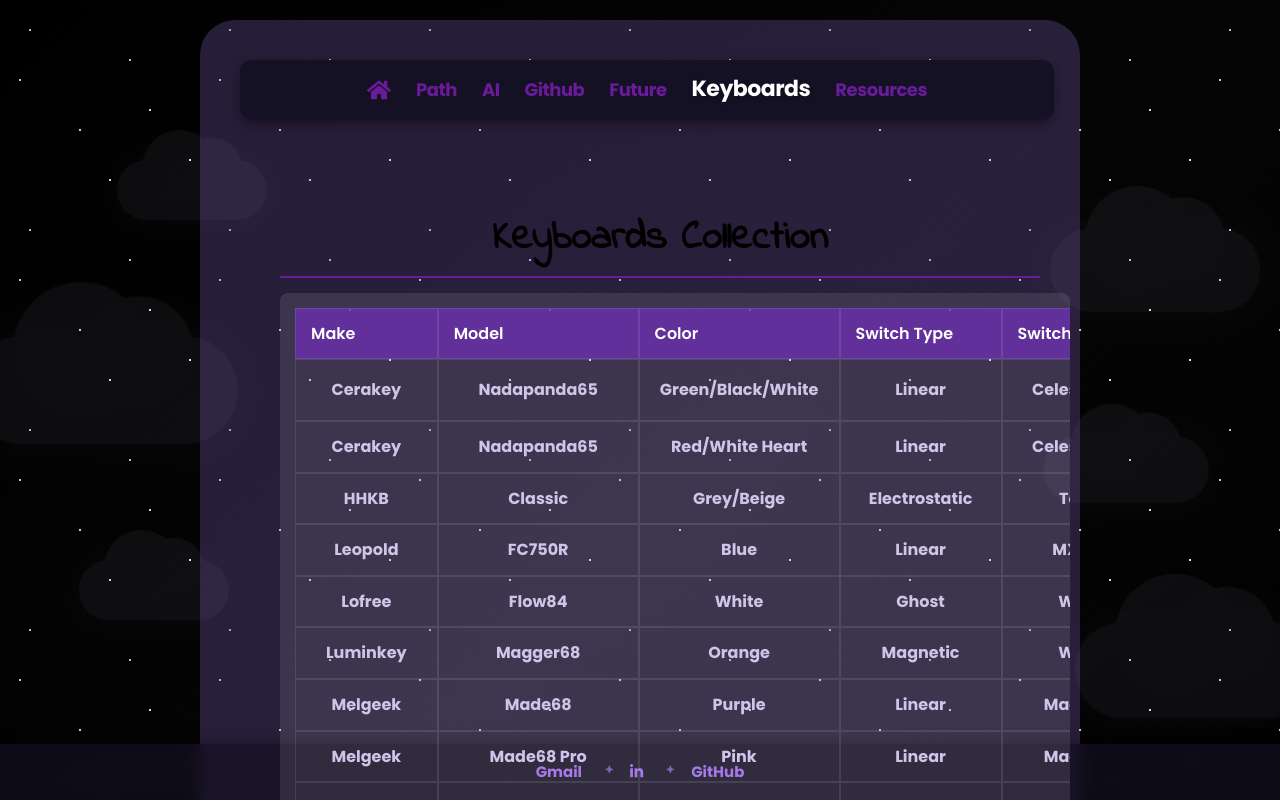
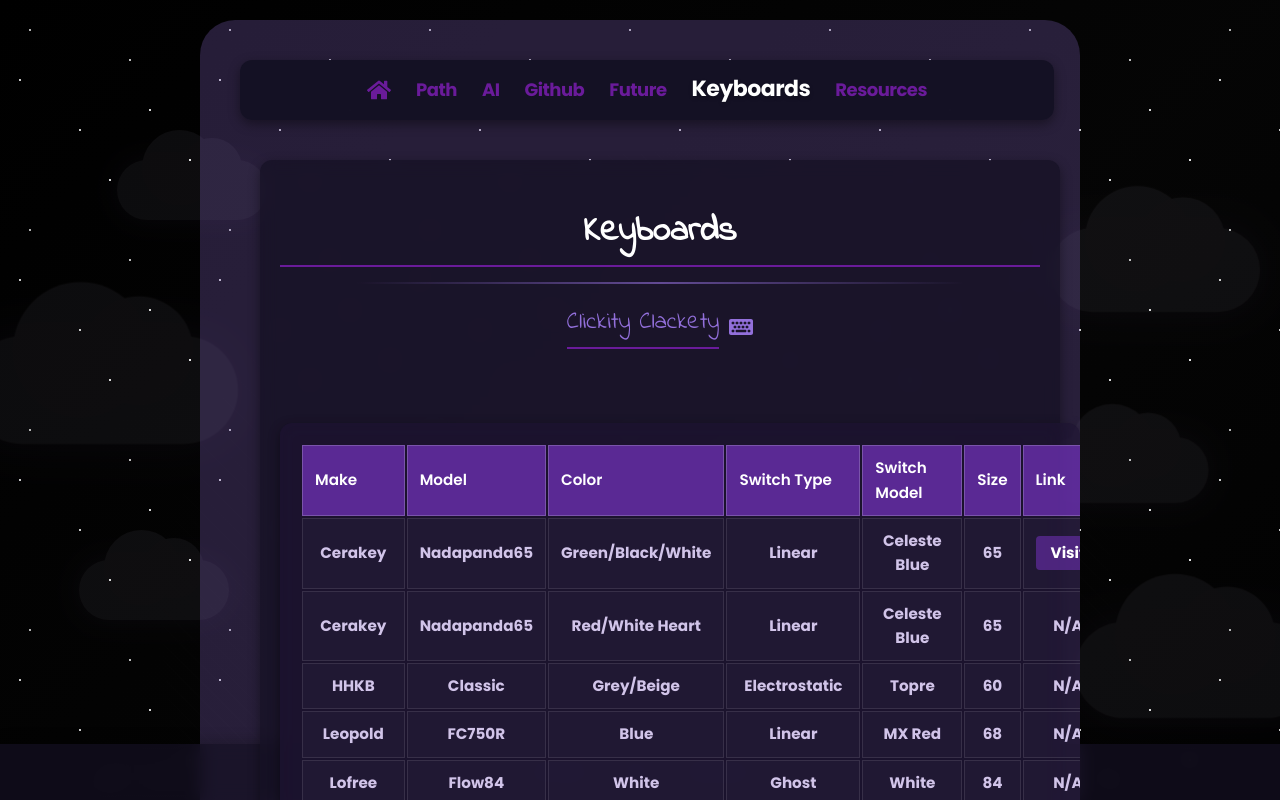
Before and after one commit to jqohayon/html-practice, a React (Vite) app: page /#/keyboards in a window 1280 px wide. Shown: the top 800 px of the page. Built offline with nearby package versions, Linux system fonts and the light colour scheme.

Commit message:
keyboard page updates

```diff
--- a/src/App.css
+++ b/src/App.css
@@ -109,7 +109,7 @@
 
 main {
   width: 100%;
-  max-width: 1200px;
+  max-width: 1800px;
   margin: 0 auto;
   padding: 20px;
   display: flex;
@@ -286,35 +286,69 @@
   }
 }
 
+/* Section Header Styling */
+.section-header {
+  width: 100%;
+  text-align: center;
+  margin-bottom: 30px;
+}
+
+.header-divider {
+  width: 80%;
+  border: none;
+  height: 2px;
+  background: linear-gradient(90deg,
+    rgba(255, 255, 255, 0) 0%,
+    rgba(147, 112, 219, 0.6) 50%,
+    rgba(255, 255, 255, 0) 100%);
+  margin: 15px auto 20px;
+}
+
+.subtitle-container {
+  display: flex;
+  align-items: center;
+  justify-content: center;
+  margin-bottom: 20px;
+}
+
+.subtitle-container h2 {
+  margin: 0;
+  color: #9370DB;
+  font-size: 1.5rem;
+  font-weight: 500;
+}
+
 /* Update Keyboards Component Styles */
 .keyboards-container {
-  max-width: 95%;
+  width: 100%;
+  max-width: 1800px;
   margin: 0 auto;
   padding: 20px;
 }
 
-.keyboards-table-wrapper {
-  width: 100%;
-  max-width: 1600px;
-  margin: 0 auto;
+.keyboards-container h1 {
+  margin-bottom: 10px;
+  color: #fff;
+  text-align: center;
+  font-size: 2.2rem;
 }
 
 .keyboards-table-container {
   width: 100%;
-  overflow-x: auto;
-  background: rgba(255, 255, 255, 0.1);
-  border-radius: 8px;
-  padding: 15px;
+  background: rgba(30, 20, 50, 0.7);
+  border-radius: 12px;
+  padding: 20px;
   margin-bottom: 20px;
+  box-shadow: 0 4px 12px rgba(0, 0, 0, 0.4);
+  backdrop-filter: blur(8px);
+  -webkit-backdrop-filter: blur(8px);
 }
 
 .keyboards-table {
   width: 100%;
-  min-width: 1200px;
   border-collapse: separate;
-  border-spacing: 0;
+  border-spacing: 2px;
   font-family: 'Poppins', sans-serif;
-  table-layout: fixed;
 }
 
 .keyboards-table th {
@@ -323,76 +357,35 @@
   text-align: left;
   padding: 12px 15px;
   font-weight: 600;
-  position: sticky;
-  top: 0;
-  white-space: nowrap;
-  border: 1px solid rgba(255, 255, 255, 0.1);
+  border: 1px solid rgba(255, 255, 255, 0.2);
 }
 
 .keyboards-table td {
   padding: 12px 15px;
   border: 1px solid rgba(255, 255, 255, 0.1);
   color: #d1c4e9;
-  word-break: normal;
-  white-space: normal;
-  overflow: hidden;
-  text-overflow: ellipsis;
+  background-color: rgba(40, 30, 60, 0.5);
 }
 
-.keyboards-table tr:hover {
-  background-color: rgba(255, 255, 255, 0.05);
+.keyboards-table tr:hover td {
+  background-color: rgba(60, 40, 90, 0.5);
 }
 
-/* Increase column widths */
-.keyboards-table th:nth-child(1),
-.keyboards-table td:nth-child(1) {
-  width: 12%;
-  min-width: 120px;
+/* Responsive table styles */
+@media (max-width: 1400px) {
+  .keyboards-table th,
+  .keyboards-table td {
+    padding: 10px 12px;
+    font-size: 0.95rem;
+  }
 }
 
-.keyboards-table th:nth-child(2),
-.keyboards-table td:nth-child(2) {
-  width: 18%;
-  min-width: 180px;
-}
-
-.keyboards-table th:nth-child(3),
-.keyboards-table td:nth-child(3) {
-  width: 18%;
-  min-width: 180px;
-}
-
-.keyboards-table th:nth-child(4),
-.keyboards-table td:nth-child(4) {
-  width: 14%;
-  min-width: 150px;
-}
-
-.keyboards-table th:nth-child(5),
-.keyboards-table td:nth-child(5) {
-  width: 14%;
-  min-width: 150px;
-}
-
-.keyboards-table th:nth-child(6),
-.keyboards-table td:nth-child(6) {
-  width: 8%;
-  min-width: 80px;
-  text-align: center;
-}
-
-.keyboards-table th:nth-child(7),
-.keyboards-table td:nth-child(7) {
-  width: 10%;
-  min-width: 110px;
-  text-align: center;
-}
-
-.keyboards-table th:nth-child(8),
-.keyboards-table td:nth-child(8) {
-  width: 8%;
-  min-width: 80px;
-  text-align: center;
+@media (max-width: 1200px) {
+  .keyboards-table th,
+  .keyboards-table td {
+    padding: 8px 10px;
+    font-size: 0.9rem;
+  }
 }
 
 .visit-link {
--- a/src/components/Keyboards.tsx
+++ b/src/components/Keyboards.tsx
@@ -1,4 +1,5 @@
 import React from 'react';
+import { FaKeyboard } from 'react-icons/fa';
 
 // Define the keyboard data structure
 interface Keyboard {
@@ -29,21 +30,28 @@
 
 const Keyboards: React.FC = () => {
   return (
-    <div className="keyboards-container">
-      <h1>Keyboards Collection</h1>
-      <div className="keyboards-table-wrapper">
+    <div className="keyboards-container content-section">
+      <div className="section-header">
+        <h1>Keyboards</h1>
+        <hr className="header-divider" />
+        <div className="subtitle-container">
+          <h2>Clickity Clackety</h2>
+          <FaKeyboard size={24} style={{ marginLeft: '10px', color: '#9370DB' }} />
+        </div>
+      </div>
+
       <div className="keyboards-table-container">
         <table className="keyboards-table">
           <thead>
             <tr>
-                <th>Make</th>
-                <th>Model</th>
-                <th>Color</th>
-                <th>Switch Type</th>
-                <th>Switch Model</th>
-                <th>Size</th>
-                <th>Link</th>
-                <th>RGB</th>
+              <th style={{ width: '8%' }}>Make</th>
+              <th style={{ width: '16%' }}>Model</th>
+              <th style={{ width: '16%' }}>Color</th>
+              <th style={{ width: '14%' }}>Switch Type</th>
+              <th style={{ width: '14%' }}>Switch Model</th>
+              <th style={{ width: '8%' }}>Size</th>
+              <th style={{ width: '12%' }}>Link</th>
+              <th style={{ width: '8%' }}>RGB</th>
             </tr>
           </thead>
           <tbody>
@@ -54,8 +62,8 @@
                 <td>{keyboard.color}</td>
                 <td>{keyboard.switch1}</td>
                 <td>{keyboard.switch2}</td>
-                  <td>{keyboard.size}</td>
-                  <td className="link-cell">
+                <td style={{ textAlign: 'center' }}>{keyboard.size}</td>
+                <td style={{ textAlign: 'center' }}>
                   {keyboard.link ? (
                     <a href={keyboard.link} target="_blank" rel="noopener noreferrer" className="visit-link">
                       Visit
@@ -64,14 +72,13 @@
                     "N/A"
                   )}
                 </td>
-                  <td>{keyboard.rgb}</td>
+                <td style={{ textAlign: 'center' }}>{keyboard.rgb}</td>
               </tr>
             ))}
           </tbody>
         </table>
       </div>
     </div>
-    </div>
   );
 };
 
```
Lines whose indentation alone changed are shown as unchanged.
